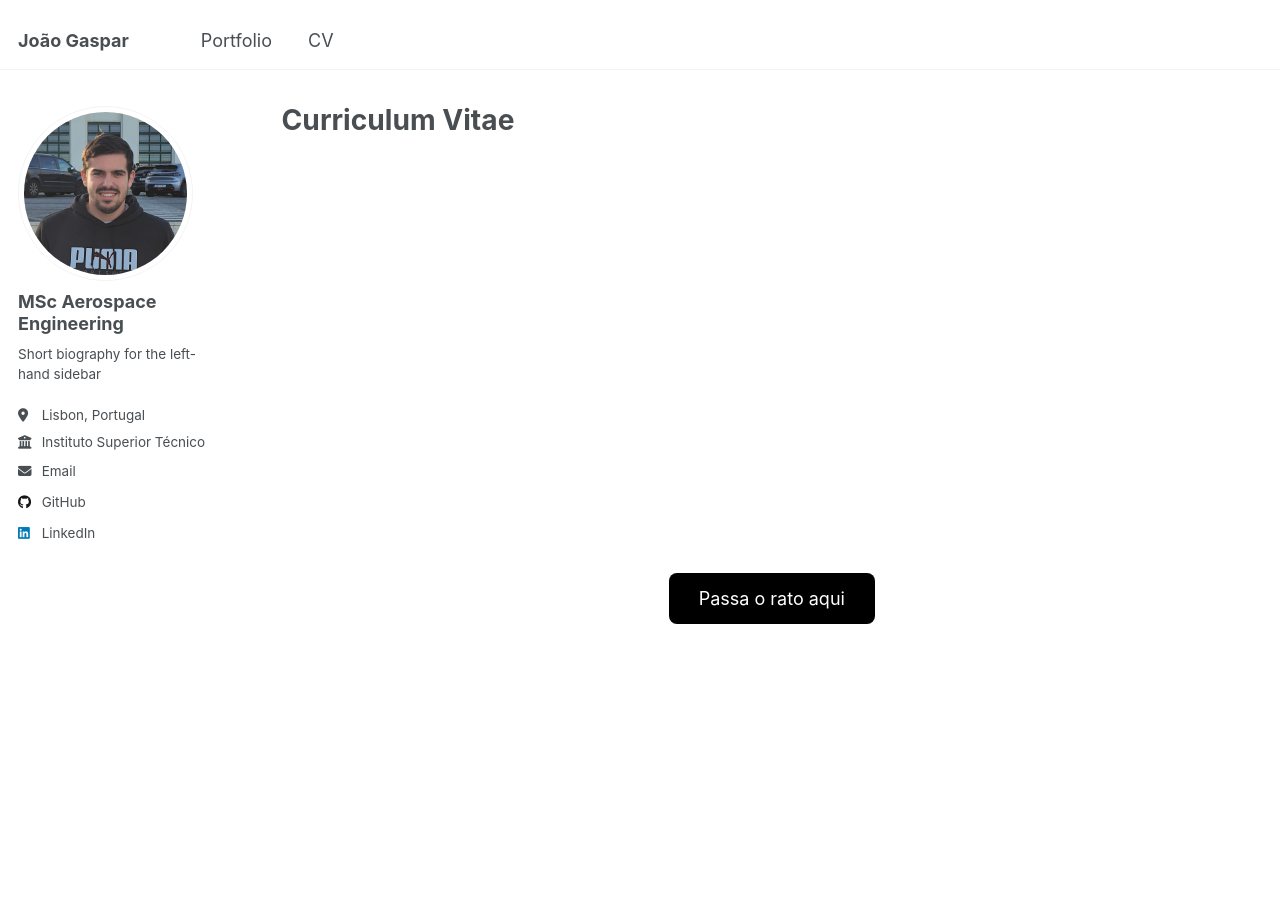
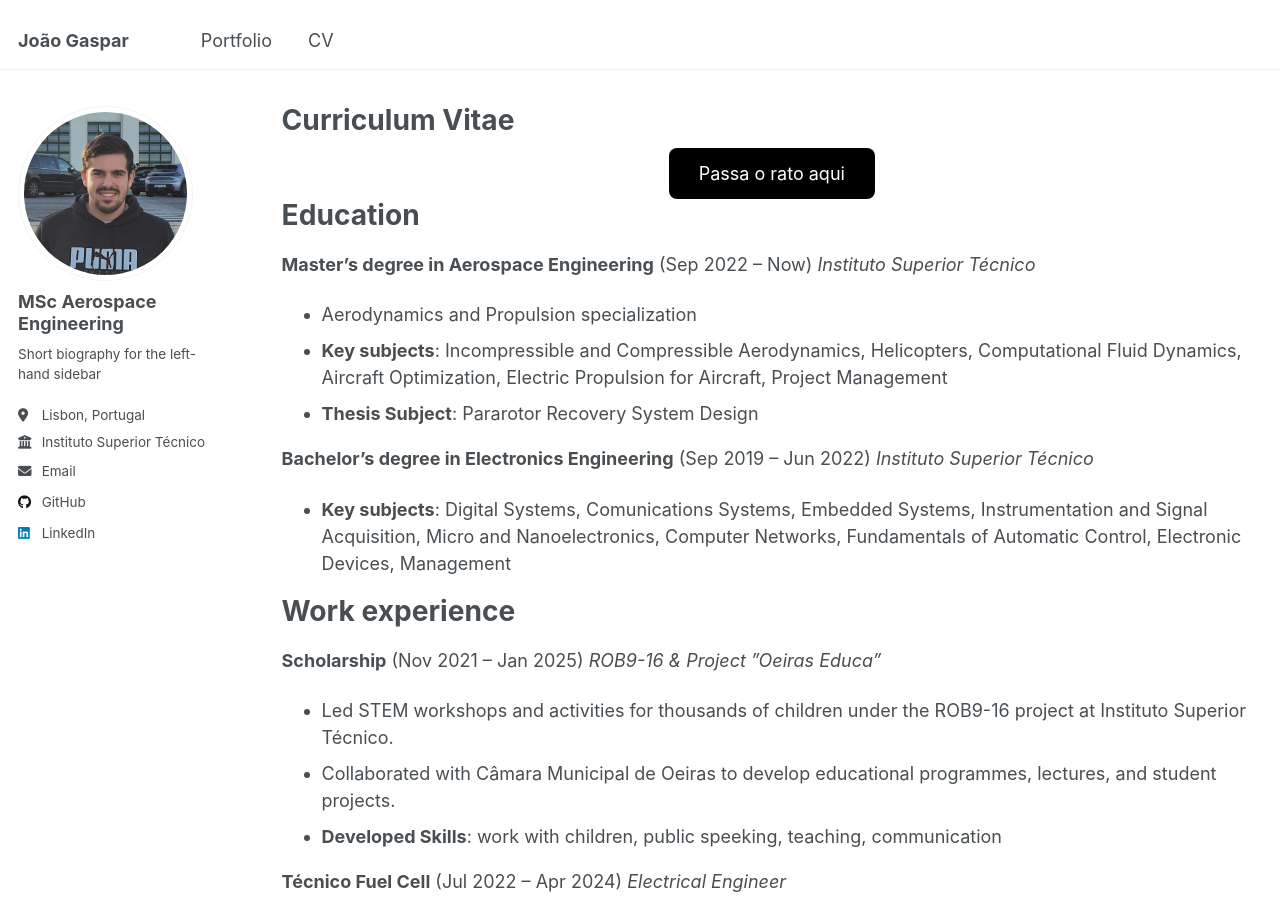
Before and after one commit to joaogaspar00/joaogaspar00.github.io, a Jekyll site: the page built from _pages/cv.md, in a window 1280 px wide and 900 px high. Built offline with Jekyll 4.4.1, drawn with Linux system fonts in a browser that asks for light colours.

Commit message:
Update cv.md

```diff
--- a/_pages/cv.md
+++ b/_pages/cv.md
@@ -9,8 +9,14 @@ redirect_from:
 
 {% include base_path %}
 
-<div style="display: flex; justify-content: center; align-items: center; height: 100vh;">
-  <a href="http://joaogaspar00.github.io/files/CV.pdf" target="_blank">
+<style>
+  button:hover {
+    background-color: grey;
+  }
+</style>
+
+<div style="display: flex; justify-content: center; align-items: center;">
+  <a href="https://www.exemplo.com" target="_blank">
     <button style="
       padding: 15px 30px;
       font-size: 18px;
@@ -25,11 +31,7 @@ redirect_from:
   </a>
 </div>
 
-<style>
-  button:hover {
-    background-color: grey;
-  }
-</style>
+
 
 
 
```
